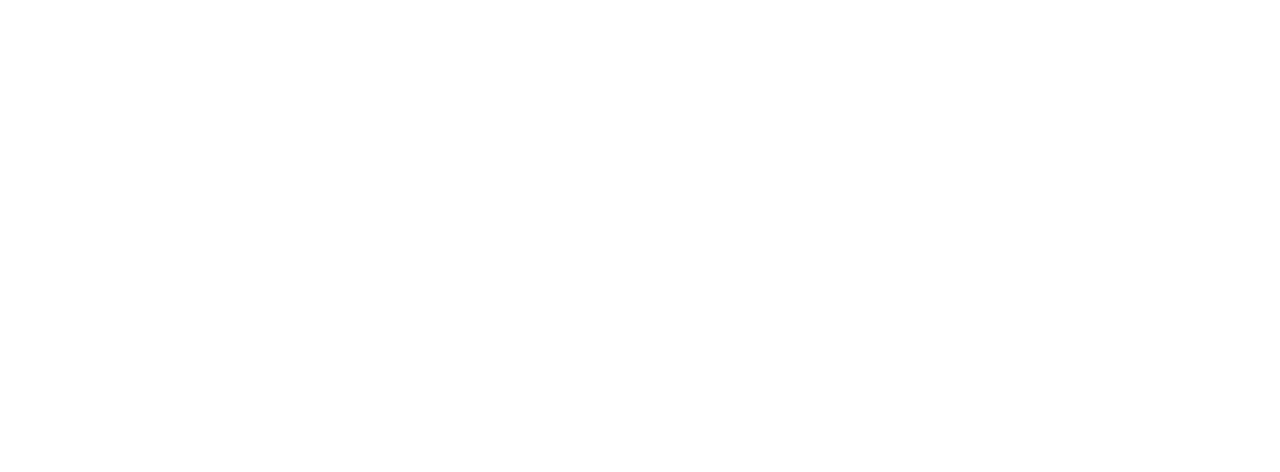
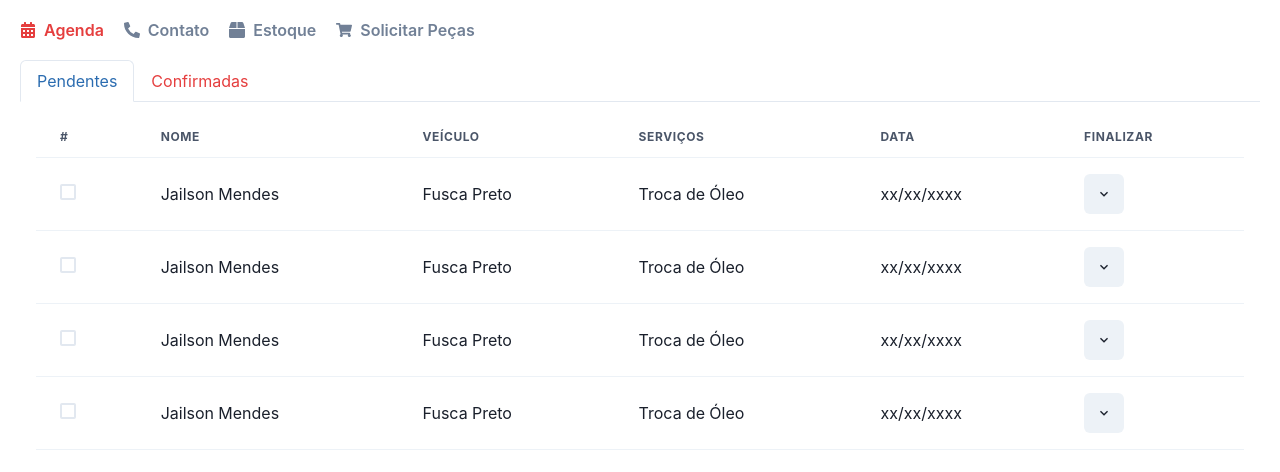
Before and after one commit to netow2005/Projeto-PI-5, a React (Vite) app: page /Agendamento in a window 1280 px wide. Before the commit this address had no page. Shown: the top 472 px of the page. Built offline with nearby package versions, Linux system fonts and the light colour scheme.

Commit message:
início da tela de agendamento

```diff
--- a/package.json
+++ b/package.json
@@ -10,7 +10,8 @@
     "preview": "vite preview"
   },
   "dependencies": {
-    "@chakra-ui/react": "^2.10.2",
+    "@chakra-ui/icons": "^2.2.4",
+    "@chakra-ui/react": "^2.10.3",
     "@emotion/react": "^11.13.3",
     "@emotion/styled": "^11.13.0",
     "caxangaautocenter": "file:",
--- /dev/null
+++ b/src/Clientes/Empresa/Agendamento/index.jsx
@@ -0,0 +1,89 @@
+import React from "react";
+import {ChakraProvider, Box, Flex, Button, Tabs, TabList, TabPanels, Tab, TabPanel, Table, Thead, Tbody, Tr, Th, Td, Checkbox, Icon, IconButton, Menu, MenuButton, MenuList, MenuItem,
+  } from "@chakra-ui/react";
+  import { FaCalendarAlt, FaPhoneAlt, FaBox, FaShoppingCart } from "react-icons/fa";
+  import { ChevronDownIcon } from "@chakra-ui/icons";
+
+function Agendamento() {
+    return (
+        <ChakraProvider>
+          <Box p={5}>
+            {/* Barra de navegação */}
+            <Flex justify="space-between" mb={5}>
+              <Flex gap={5}>
+                <Button variant="link" leftIcon={<FaCalendarAlt />} colorScheme="red">
+                  Agenda
+                </Button>
+                <Button variant="link" leftIcon={<FaPhoneAlt />}>
+                  Contato
+                </Button>
+                <Button variant="link" leftIcon={<FaBox />}>
+                  Estoque
+                </Button>
+                <Button variant="link" leftIcon={<FaShoppingCart />}>
+                  Solicitar Peças
+                </Button>
+              </Flex>
+            </Flex>
+
+            {/* Tabs */}
+            <Tabs variant="enclosed">
+              <TabList>
+                <Tab>Pendentes</Tab>
+                <Tab color="red.500">Confirmadas</Tab>
+              </TabList>
+              <TabPanels>
+                <TabPanel>
+                  <Tabela />
+                </TabPanel>
+                <TabPanel>
+                  <Tabela />
+                </TabPanel>
+              </TabPanels>
+            </Tabs>
+          </Box>
+        </ChakraProvider>
+      );
+    };
+
+    const Tabela = () => (
+      <Table variant="simple">
+        <Thead>
+          <Tr>
+            <Th>#</Th>
+            <Th>Nome</Th>
+            <Th>Veículo</Th>
+            <Th>Serviços</Th>
+            <Th>Data</Th>
+            <Th>Finalizar</Th>
+          </Tr>
+        </Thead>
+        <Tbody>
+          {Array(4)
+            .fill("")
+            .map((_, index) => (
+              <Tr key={index}>
+                <Td>
+                  <Checkbox />
+                </Td>
+                <Td>Jailson Mendes</Td>
+                <Td>Fusca Preto</Td>
+                <Td>Troca de Óleo</Td>
+                <Td>xx/xx/xxxx</Td>
+                <Td>
+                  <Menu>
+                    <MenuButton as={IconButton} icon={<ChevronDownIcon />} />
+                    <MenuList>
+                      <MenuItem>Finalizar</MenuItem>
+                    </MenuList>
+                  </Menu>
+                </Td>
+              </Tr>
+            ))}
+        </Tbody>
+      </Table>
+    );
+
+
+
+export default Agendamento;
--- a/src/routes/routes.jsx
+++ b/src/routes/routes.jsx
@@ -2,6 +2,7 @@
 import { BrowserRouter, Route, Routes } from "react-router-dom";
 import Cadastro from "../Clientes/Empresa/Cadastro";
 import Login from '../Clientes/Empresa/login'
+import Agendamento from "../Clientes/Empresa/Agendamento";
 
 
 function AppRoutes(){
@@ -11,6 +12,7 @@
         <Routes>
         <Route path="/cadastro" element={<Cadastro />} />
         <Route path="/" element={<Login />} />
+        <Route path="/Agendamento" element={<Agendamento />} />
         </Routes>
         </BrowserRouter>
     )
```
Also changed, not shown: 1 other file (tests, documents, lock files or other folders).
